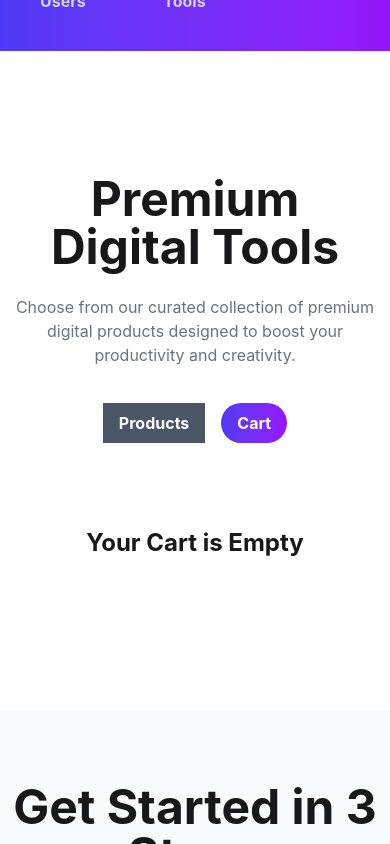
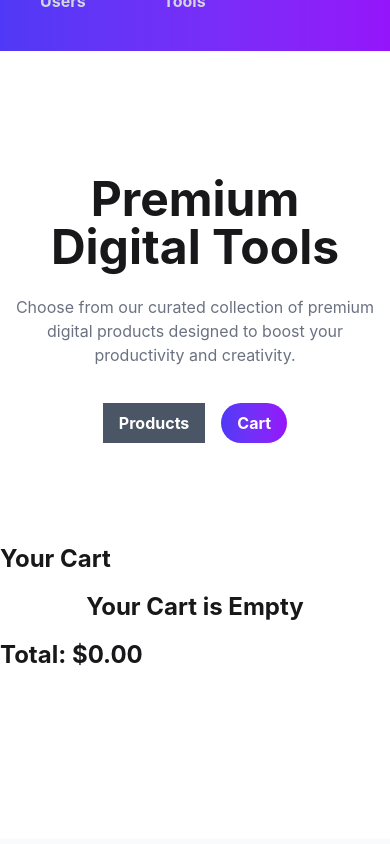
Before and after one commit to moajjem441/digital-tools, a React (Vite) app: page / in a window 390 px wide. Both pictures are taken after a click on the button "Cart". Shown: the part 1219-2063 px from the top of the page. Built offline with nearby package versions, Linux system fonts and the light colour scheme.

Commit message:
Cart part updatd

```diff
--- a/src/Components/all-cards/AllCards.jsx
+++ b/src/Components/all-cards/AllCards.jsx
@@ -7,7 +7,7 @@ const AllCards = ({ productData, cart, setCart }) => {
 
     const [buttonType, setButtonType] = useState("product");
 
-    const[selectedCart,setSelectedCart]=useState([]);
+    const [selectedCart, setSelectedCart] = useState([]);
 
     // const [color,setColor]=useState("product")
 
@@ -39,15 +39,23 @@ const AllCards = ({ productData, cart, setCart }) => {
             </div>
 
 
-            <div className="grid grid-cols-1 md:grid-cols-2 xl:grid-cols-3 justify-content items-center gap-10  mx-auto">
+            <div >
                 {
 
+                    buttonType === "product" ?
+
+                        <div className="grid grid-cols-1 md:grid-cols-2 xl:grid-cols-3 justify-content items-center gap-10  mx-auto">
+                            {
+
+                                data.map((product) => <Card key={product.id} product={product} cart={cart} setCart={setCart} selectedCart={selectedCart} setSelectedCart={setSelectedCart}></Card>)
+                            }
 
 
-                    buttonType === "product" ?
-                        data.map((product) => <Card key={product.id} product={product} cart={cart} setCart={setCart} selectedCart={selectedCart} setSelectedCart={setSelectedCart}></Card>)
+                        </div>
                         :
                         <div>
+                            <p className="text-2xl font-bold text-left my-4">Your Cart</p>
+
                             {
                                 buttonType === "cart" && selectedCart.length === 0
                                     ? (
@@ -68,6 +76,10 @@ const AllCards = ({ productData, cart, setCart }) => {
                                         ))
                                     )
                             }
+
+                            <div>
+                                <p className="text-2xl font-bold my-4 text-left">Total: ${selectedCart.reduce((acc, item) => acc + item.price, 0).toFixed(2)}</p>
+                            </div>
                         </div>
 
                 }
--- a/src/Components/cart/Cart.jsx
+++ b/src/Components/cart/Cart.jsx
@@ -3,12 +3,33 @@
 const Cart = ({product,cart,setCart,selectedCart,setSelectedCart}) => {
     const cartItem=selectedCart.find((item) => item.id === product.id);
 
+    console.log("Cart item",cartItem)
+
     if(!cartItem){
         return null;
     }
     return (
-        <div className="max-w-[83.33%] mx-auto">
-            <h1>{cartItem.name}</h1>
+       <div>
+
+ <div >
+
+
+            <div className="w-full flex justify-between items-center gap-4 p-4 border-1 border-gray-200 rounded">
+
+          <div className="flex items-center gap-4">
+
+             <div>
+                <img src={`/assets/products/${cartItem.icon}`}></img>
+             </div>
+
+              <div className="text-left">
+                <h1>{cartItem.name}</h1>
+              <p>${cartItem.price.toFixed(2)}</p>
+              </div>
+          </div>
+
+
+
             <button onClick={()=>{
                 if (cart > 0){
                     setCart(cart-1);
@@ -16,8 +37,15 @@ const Cart = ({product,cart,setCart,selectedCart,setSelectedCart}) => {
 
                 const updatedCart=selectedCart.filter((item)=>item.id !== product.id);
                 setSelectedCart(updatedCart);
-            }} className="bg-red-500 text-white px-4 py-2 rounded">Remove from Cart</button>
+            }} className="bg-white text-red-500 px-4 py-2 rounded">Remove  </button>
         </div>
+
+
+
+        </div>
+
+
+       </div>
     );
 };
 
```
